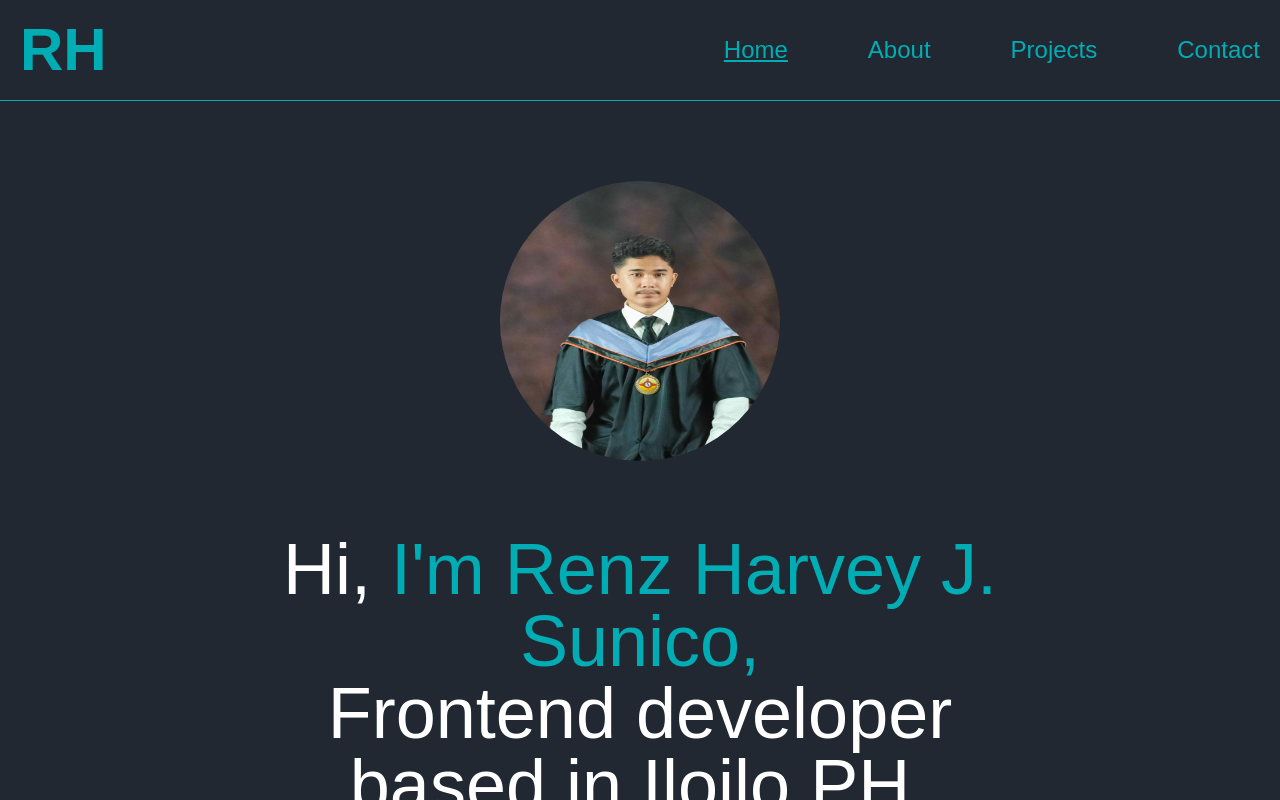
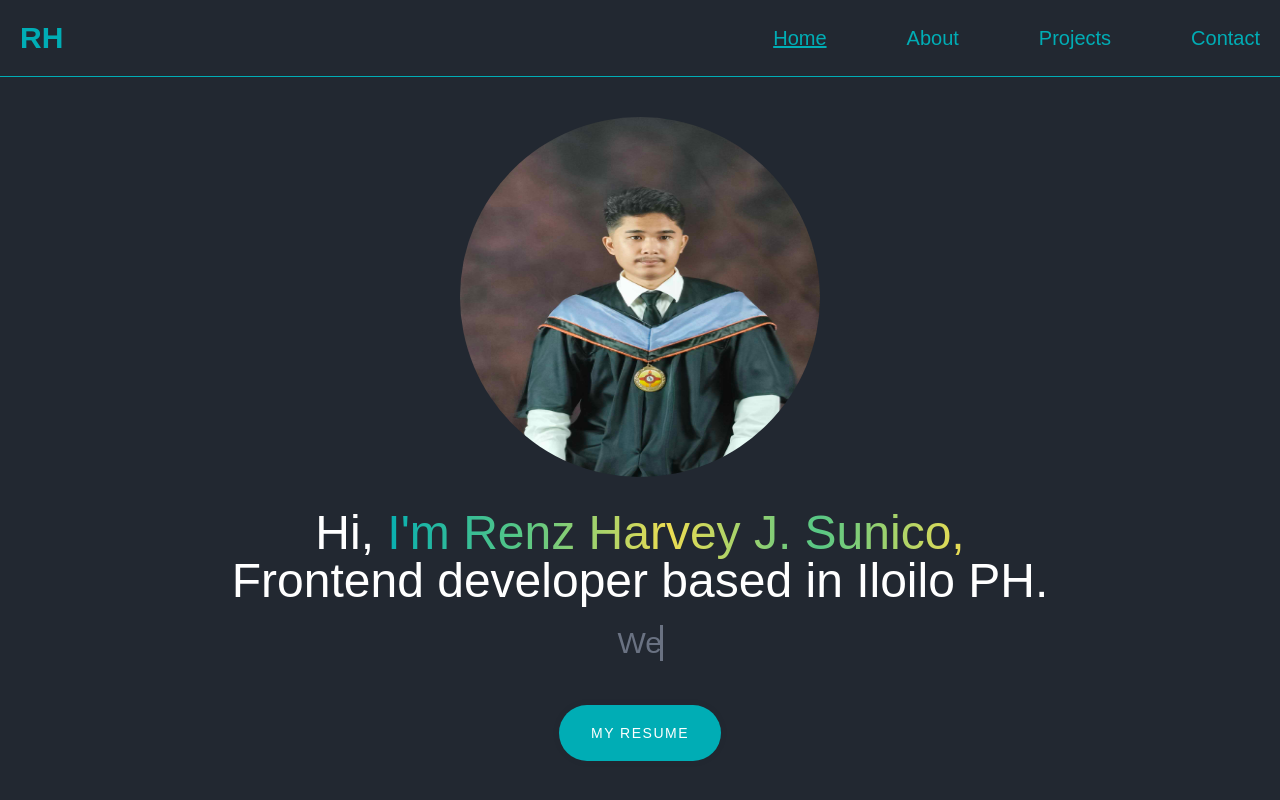
Before and after one commit to Reignz217/Portfolio_v2, a React (Vite) app: page / in a window 1280 px wide. Built offline with nearby package versions, Linux system fonts and the light colour scheme.

Commit message:
Updated Project features

```diff
--- a/src/App.css
+++ b/src/App.css
@@ -4,6 +4,23 @@
     scroll-behavior: smooth;
 }
 
+.name {
+  background-image: linear-gradient(to right, #00ADB5, #57C785, #EDDD53, #57C785, #EDDD53);
+  background-clip: text;
+  color: transparent;
+  /*background-size: 200%;
+  animation: animate 2s steps(5) infinite;*/
+}
+
+
+/*@keyframes animate{
+  from {
+    background-position: 0;
+  }
+  to {
+    background-position: 100%;
+  }
+}*/
 
 /* typing animation for description */
 .desc {
--- a/src/Components/Footer.jsx
+++ b/src/Components/Footer.jsx
@@ -1,9 +1,8 @@
-
 
 export default function Footer() {
   return (
     <div className="text-center text-[#00ADB5] text-sm md:py-10 p-5 border-t">
-        © {new Date().getFullYear()} Renz Harvey Sunico, All rights reserved.
+        © {new Date().getFullYear()} Renz Harvey J. Sunico, All rights reserved.
     </div>
   )
 }
--- a/src/Components/Header.jsx
+++ b/src/Components/Header.jsx
@@ -15,16 +15,16 @@ export default function Header() {
 
 
     return (
-        <div className="text-[#00ADB5] flex justify-between items-center p-5 sticky top-0 bg-[#222831] border-b z-50">
-            <h4 className="font-bold lg:text-6xl md:text-4xl text-2xl">RH</h4>
+        <div className="text-[#00ADB5] flex justify-between items-center p-5 sticky top-0 bg-[#222831] border-b z-1">
+            <h4 className="font-bold lg:text-3xl md:text-2xl text-2xl">RH</h4>
             <AlignJustify onClick={()=>setNav(!nav)} className={`md:hidden ${nav ? 'hidden' : 'block'}`}/>
             <ChevronLast onClick={()=>setNav(!nav)} className={`${nav ? 'block' : 'hidden'}`}/>
-            <ul className={
-                `fixed top-[73px] right-0 w-[70%] h-screen bg-[#222831]/95 pt-10 flex flex-col items-center gap-10 px-6
-                transform transition-transform duration-500 z-40
+            <ul  className={
+                `fixed top-[73px] right-0 w-full h-screen bg-[#222831]/95 pt-10 flex flex-col items-center gap-10 px-6
+                transform transition-transform duration-500 z-10
                 ${nav ? 'translate-x-0' : 'translate-x-full'}
                 md:relative md:top-0 md:flex md:flex-row md:w-fit md:h-auto md:bg-transparent md:translate-x-0 md:px-0 md:pt-0
-                lg:gap-20 gap-10 font-medium lg:text-2xl text-lg
+                lg:gap-20 gap-10 font-medium lg:text-xl text-lg
                 `}>
                 {navItems.map((item) => (
                     <li key={item.id}>
@@ -32,7 +32,7 @@ export default function Header() {
                             href={`#${item.id}`}
                             onClick={() => {
                                 setMenu(item.id);
-                                //setNav(false); // closes the mobile menu (Optional)
+                                setNav(false);
                             }}
 
                             className={`transition-all duration-500 cursor-pointer nav ${menu === item.id ? "underline" : ""}`}
--- a/src/Pages/About.jsx
+++ b/src/Pages/About.jsx
@@ -2,29 +2,29 @@
 export default function About() {
   return (
     <section id="about"  className="my-10 p-5 flex flex-col justify-center items-center md:gap-10 gap-2 scroll-mt-20">
-        <h4 className="lg:text-7xl md:text-4xl text-xl">About Me</h4>
-        <div className="flex lg:flex-row flex-col md:justify-center items-center lg:gap-20 gap-10">
-            <img src="/Profile.jpg" className="lg:w-120 lg:h-120 md:w-90 md:h-90 w-60 aspect-square rounded-xl "></img>
-            <div className="flex flex-col justify-center lg:gap-20 gap-10">
-                <p className="lg:text-3xl md:text-xl">
+        <h4 className="lg:text-5xl md:text-3xl text-xl">About Me</h4>
+        <div className="flex lg:flex-row flex-col md:justify-center items-center lg:items-start lg:gap-20 gap-10">
+            <img src="/Profile.jpg" className="lg:w-120 lg:h-120 md:w-90 md:h-90 w-60 aspect-square rounded-xl"></img>
+            <div className="flex flex-col lg:gap-20 gap-10">
+                <p className="lg:text-2xl md:text-xl">
                     I'm a front-end developer who brings web designs to life using HTML, CSS, and JavaScript. My role focuses on building user-friendly,
                     interactive websites that look great and function smoothly across all devices.
                     I work closely with designers to ensure the user experience is seamless and visually appealing.
                 </p>
                 <div className="flex flex-col gap-5">
-                    <div className="flex md:flex-row flex-col gap-5 md:items-center hover:scale-105 transition-all duration-500 cursor-pointer">
+                    <div className="flex md:flex-row flex-col md:gap-5 gap-2 md:items-center hover:scale-105 transition-all duration-500 cursor-pointer">
                         <p className="min-w-40 lg:text-2xl md:text-xl">HTML & CSS</p>
                         <hr className="md:w-[65%] w-[80%] md:border-4 border-2 rounded-3xl text-[#00ADB5]"/>
                     </div>
-                    <div className="flex md:flex-row flex-col gap-5 md:items-center hover:scale-105 transition-all duration-500 cursor-pointer">
+                    <div className="flex md:flex-row flex-col md:gap-5 gap-2 md:items-center hover:scale-105 transition-all duration-500 cursor-pointer">
                         <p className="min-w-40 lg:text-2xl md:text-xl">React JS</p>
                         <hr className="md:w-[55%] w-[65%] md:border-4 border-2 rounded-3xl text-[#00ADB5]"/>
                     </div>
-                    <div className="flex md:flex-row flex-col gap-5 md:items-center hover:scale-105 transition-all duration-500 cursor-pointer">
+                    <div className="flex md:flex-row flex-col md:gap-5 gap-2 md:items-center hover:scale-105 transition-all duration-500 cursor-pointer">
                         <p className="min-w-40 lg:text-2xl md:text-xl">Tailwind Css</p>
                         <hr className="md:w-[60%] w-[70%] md:border-4 border-2 rounded-3xl text-[#00ADB5]"/>
                     </div>
-                    <div className="flex md:flex-row flex-col gap-5 md:items-center hover:scale-105 transition-all duration-500 cursor-pointer">
+                    <div className="flex md:flex-row flex-col md:gap-5 gap-2 md:items-center hover:scale-105 transition-all duration-500 cursor-pointer">
                         <p className="min-w-40 lg:text-2xl md:text-xl">JavaScript</p>
                         <hr className="md:w-[50%] w-[60%] md:border-4 border-2 rounded-3xl text-[#00ADB5]"/>
                     </div>
--- a/src/Pages/Contact.jsx
+++ b/src/Pages/Contact.jsx
@@ -34,10 +34,10 @@ export default function Contact() {
 
   return (
     <section id="contact"  className="flex flex-col justify-center items-center md:gap-10 gap-5 my-10 px-5 md:px-0 scroll-mt-20">
-        <h4 className="lg:text-7xl md:text-4xl text-xl">Get In Touch</h4>
-        <div className="flex lg:flex-row flex-col justify-center items-center lg:gap-20 gap-10">
+        <h4 className="lg:text-5xl md:text-3xl text-xl">Get In Touch</h4>
+        <div className="flex lg:flex-row flex-col justify-center lg:gap-20 gap-10">
             <div className="lg:w-1/2 flex flex-col gap-5">
-                <h2 className="lg:text-5xl md:text-3xl text-lg text-[#00ADB5]">Let's Talk</h2>
+                <h2 className="lg:text-3xl md:text-3xl text-lg name">Let's Talk</h2>
                 <p className="lg:text-2xl md:text-xl">Available for freelance opportunities or open to collaborating on personal projects that align with my expertise and professional goals.</p>
                 <p className="lg:text-2xl md:text-xl flex gap-5 items-center"><Mail /> renzharveysunico17@gmail.com</p>
                 <p className="lg:text-2xl md:text-xl flex gap-5 items-center"><PhoneOutgoing /> 09687283496</p>
@@ -48,18 +48,41 @@ export default function Contact() {
                 {error && <div className="text-red-600 font-semibold">{error}</div>}
                 <div className="flex flex-col">
                     <label htmlFor="name" className="md:text-xl mb-3">Name:</label>
-                    <input type="text" id="name" name='name' placeholder="Enter Your Name" className="bg-gray-700 rounded-xl px-5 py-3 focus:border focus:border-[#00ADB5] outline-none" required autoComplete="off"></input>
+                    <input
+                        type="text"
+                        id="name"
+                        name='name'
+                        placeholder="Enter Your Name"
+                        className="bg-gray-700 rounded-xl md:px-5 md:py-3 px-3 py-2 outline-none focus:border focus:border-[#00ADB5]"
+                        required
+                        autoComplete="off">
+                    </input>
                 </div>
                 <div className="flex flex-col">
                     <label htmlFor="email" className="md:text-xl mb-3">Email:</label>
-                    <input type="email" id="email" name='email_from' placeholder="Enter Your Email" className="bg-gray-700 rounded-xl px-5 py-3 focus:border focus:border-[#00ADB5] outline-none" required autoComplete="off"></input>
+                    <input
+                        type="email"
+                        id="email"
+                        name='email_from'
+                        placeholder="Enter Your Email"
+                        className="bg-gray-700 rounded-xl md:px-5 md:py-3 px-3 py-2 outline-none focus:border focus:border-[#00ADB5]"
+                        required
+                        autoComplete="off">
+                    </input>
                 </div>
                 <div className="flex flex-col">
                     <label htmlFor="message" className="md:text-xl mb-3">Message:</label>
-                    <textarea placeholder="Message here..." id="message" name='message' className="bg-gray-700 rounded-xl px-5 py-3 h-56 focus:border focus:border-[#00ADB5] outline-none" required autoComplete="off"></textarea>
+                    <textarea
+                        placeholder="Message here..."
+                        id="message"
+                        name='message'
+                        className="bg-gray-700 rounded-xl px-5 py-3 md:h-56 h-40 outline-none focus:border focus:border-[#00ADB5]"
+                        required
+                        autoComplete="off">
+                    </textarea>
                 </div>
                 <div className="flex justify-center">
-                   <button className="bg-[#00ADB5] md:px-10 md:py-3 px-5 py-3 text-sm rounded-3xl cursor-pointer button" disabled={loading}>{loading ? 'Sending...' : 'Send'}</button>
+                   <button className="bg-[#00ADB5] md:px-8 px-5 py-3 text-sm rounded-3xl cursor-pointer button" disabled={loading}>{loading ? 'Sending...' : 'Send'}</button>
                 </div>
             </form>
         </div>
--- a/src/Pages/Home.jsx
+++ b/src/Pages/Home.jsx
@@ -1,18 +1,18 @@
 
 export default function Home() {
   return (
-    <section id="home" className="flex flex-col justify-center items-center md:my-10 md:gap-8 scroll-mt-40">
-        <img src="/Profile.jpg" className="rounded-full lg:w-90 lg:h-90 md:w-70 md:h-70 w-80 aspect-square p-10"/>
-        <div className="flex flex-col gap-8 text-center w-2/3">
-            <h4 className="lg:text-7xl md:text-4xl text-lg">
+    <section id="home" className="flex flex-col justify-center items-center lg:mb-30 md:my-10 md:gap-8 scroll-mt-40">
+        <img src="/Profile.jpg" className="rounded-full lg:w-90 lg:h-90 md:w-70 md:h-70 w-80 aspect-square p-10 md:p-0 -mb-8 -mt-5 md:my-0"/>
+        <div className="flex flex-col md:gap-5 px-5 md:px-0 text-center md:w-3/4">
+            <h4 className="lg:text-5xl md:text-4xl text-lg">
               Hi,
-              <span className="text-[#00ADB5]"> I'm Renz Harvey J. Sunico,</span>
+              <span className="name"> I'm Renz Harvey J. Sunico,</span>
               <br/>
               Frontend developer based in Iloilo PH.
             </h4>
-            <p className="lg:text-5xl md:text-2xl text-gray-500 self-center desc">Web Developer  | Problem Solver</p>
-            <div>
-                <a href="/Sunico, Resume.pdf" target="_blank" rel="noopener noreferrer" className="lg:px-10 lg:py-5 px-5 py-3 lg:text-2xl text-sm bg-[#00ADB5] rounded-3xl cursor-pointer button">
+            <p className="lg:text-3xl md:text-2xl text-gray-500 self-center desc">Web Developer  | Problem Solver</p>
+            <div className="mt-5 md:mt-10">
+                <a href="/Sunico, Resume.pdf" target="_blank" rel="noopener noreferrer" className="lg:px-8 lg:py-5 px-5 py-3 text-sm bg-[#00ADB5] rounded-3xl cursor-pointer button">
                   My Resume
                 </a>
             </div>
--- /dev/null
+++ b/src/Pages/Proj_Data/Proj.js
@@ -0,0 +1,22 @@
+import Proj1 from '../../assets/Proj1.png'
+import Proj2 from '../../assets/Proj2.png'
+
+const proj = [
+        {
+            p_no: 1,
+            p_name:"Health Information System (HIS)",
+            p_img: Proj1,
+            p_data:"The Health Information System (HIS) provides intriguing potential for both the community it serves and the global healthcare environment. By giving midwives and Barangay Health Workers (BHW's) a user-friendly platform for managing health information, HIS empowers frontline healthcare practitioners and improves access to excellent treatment.",
+            p_tag:"( This is our Capstone in college )",
+        },
+        {
+            p_no: 2,
+            p_name:"iReply HRIS Pyroll System",
+            p_img: Proj2,
+            p_data:"Payroll System a software or process used by organizations to manage and automate the payment of wages to employees. It handles tasks such as calculating salaries, taxes, deductions, bonuses, and generating payslips. payroll system ensures employees are paid accurately and on time while complying with government regulations and labor laws. It can also keep records of attendance, leaves, and employee benefits.",
+            p_tag:"( This is our work in Internship Program )"
+        },
+    ]
+
+
+export default proj;
--- a/src/Pages/Projects.jsx
+++ b/src/Pages/Projects.jsx
@@ -1,24 +1,42 @@
-import Proj1 from '../assets/Proj1.png'
-import Proj2 from '../assets/Proj2.png'
-import { ArrowRight } from 'lucide-react'
+import { useState } from 'react'
+import { ArrowRight, X } from 'lucide-react'
+import proj from './Proj_Data/Proj.js'
+
 
 export default function Projects() {
 
-    const proj = [
-        {p_no: 1, p_name:"Health Information System", p_img: Proj1},
-        {p_no: 2, p_name:"iReply HRIS Pyroll System", p_img: Proj2},
-    ]
+    const [view, setView] = useState(null);
+    // Find the project that matches the selected view image
+  const selectedProject = proj.find((project) => project.p_img === view);
 
   return (
     <section id="projects"  className='flex flex-col justify-center items-center my-20 px-5 md:gap-10 gap-3 lg:m-auto lg:w-2/3 scroll-mt-20 lg:scroll-mt-30'>
-        <h4 className='lg:text-7xl md:text-4xl text-xl'>My Latest Work</h4>
+        <h4 className='lg:text-5xl md:text-3xl text-xl'>My Latest Work</h4>
         <div className='grid md:grid-cols-2 lg:gap-10 gap-5'>
-            {proj.map((proj,index) =>
+            {proj.map((proj) =>
             {
-            return  <img key={index} className='hover:scale-105 transition-all duration-500 cursor-pointer' src={proj.p_img}></img>
+            return  <img onClick={() => setView(proj.p_img)} key={proj.p_no} alt={`Project ${proj.p_no}`} className='hover:scale-105 transition-all duration-500 cursor-pointer' src={proj.p_img}></img>
             })}
         </div>
-            <button className='bg-[#00ADB5] lg:px-10 lg:py-5 px-5 py-3 rounded-3xl flex gap-2 cursor-pointer lg:text-xl text-sm items-center button'>Show All <ArrowRight /> </button>
+            <button className='bg-[#00ADB5] lg:px-8 lg:py-4 px-5 py-3 rounded-3xl flex gap-2 cursor-pointer text-sm items-center button'>Show All <ArrowRight /> </button>
+      {/* MODAL */}
+        {view && selectedProject && (
+          <div onClick={()=>setView(null)} className='fixed inset-0 bg-gray-800/75 flex justify-center items-center lg:p-20 z-50'>
+            <div onClick={(e) => e.stopPropagation()} className='lg:w-4/5 h-full bg-[#393E46] lg:rounded-2xl px-3 pb-10 flex-col justify-center items-center overflow-y-auto relative'>
+              <div className='flex items-center sticky top-0'>
+                <button onClick={()=>setView(null)} className='absolute lg:top-5 top-3 right-0 p-2 text-black bg-white rounded-full cursor-pointer '><X className='size-4 lg:size-6'/></button>
+              </div>
+              <img className='lg:p-20 md:p-10 mt-20 lg:mt-0' src={selectedProject.p_img}/>
+              <div className='lg:-mt-18 md:-mt-8 mt-2 text-center'>
+                <h4 className='lg:text-3xl md:text-2xl text-lg'>{selectedProject.p_name}</h4>
+                <p className='lg:text-xl text-sm md:text-lg mb-3 text-gray-300'>{selectedProject.p_tag}</p>
+                <p className='lg:text-xl text-sm md:text-lg'>
+                  {selectedProject.p_data}
+                </p>
+              </div>
+            </div>
+          </div>
+        )}
     </section>
   )
 }
```
